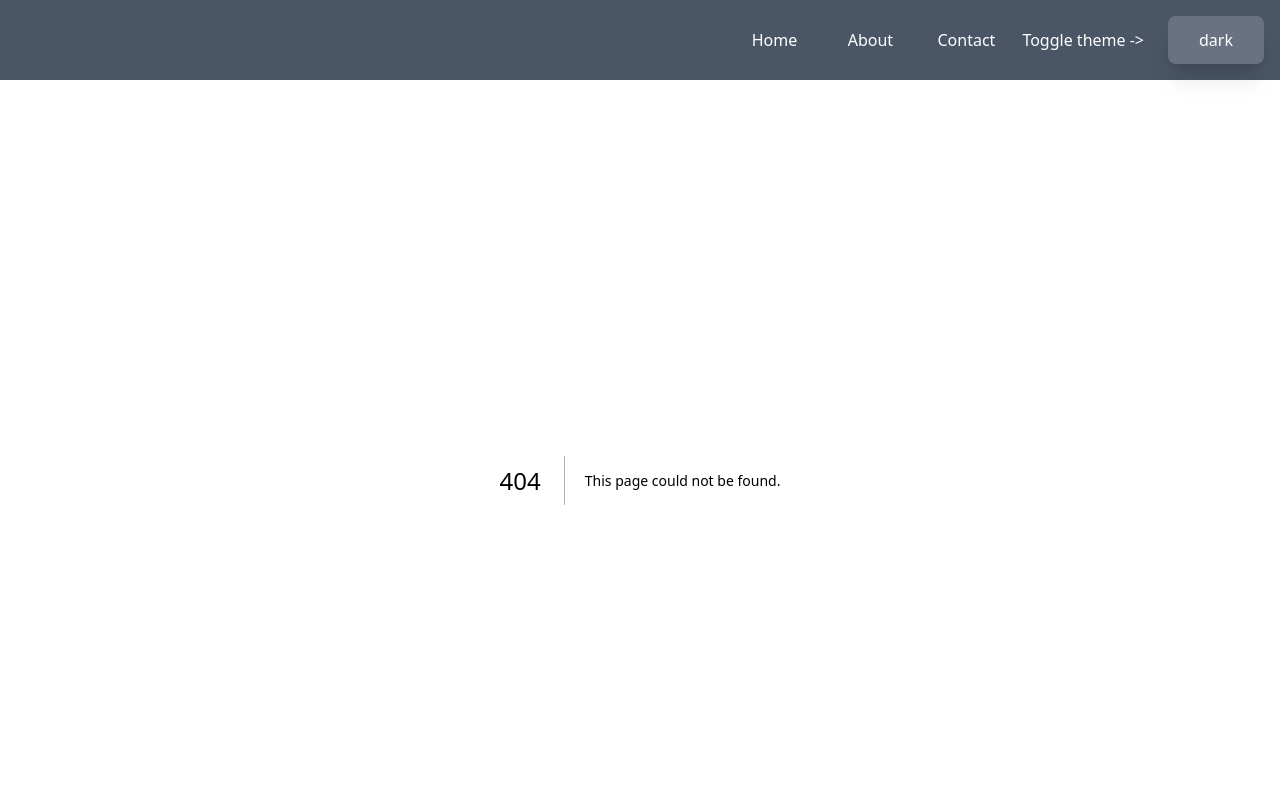
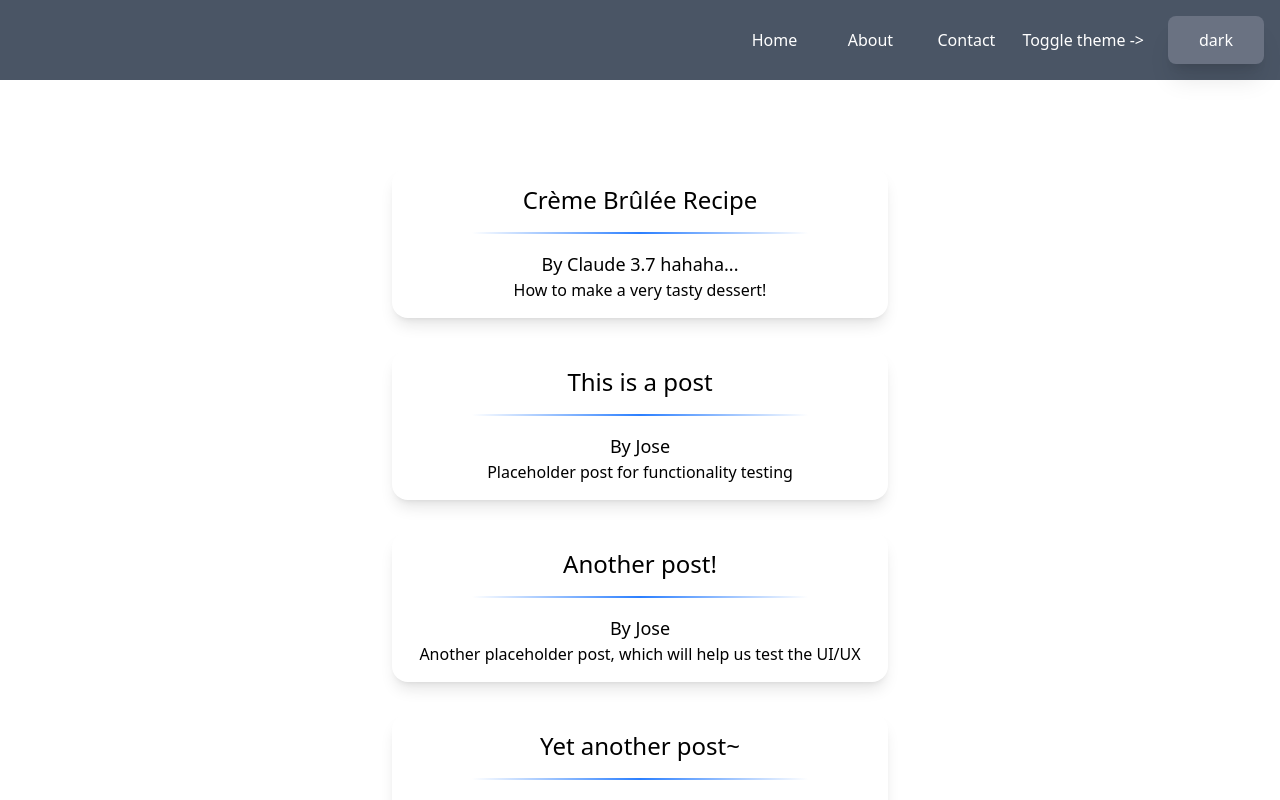
Before and after one commit to Jomapisa/test-app, a Next.js app: page /posts in a window 1280 px wide. Before the commit this address had no page. Shown: the top 800 px of the page. Built offline with nearby package versions, Linux system fonts and the light colour scheme.

Commit message:
created posts page as a server component. Created /data/posts.json

```diff
--- /dev/null
+++ b/data/posts.json
@@ -0,0 +1,26 @@
+{"posts": [
+    {
+        "title": "Crème Brûlée Recipe",
+        "author": "Claude 3.7 hahaha...",
+        "description": "How to make a very tasty dessert!",
+        "content": "Ingredients<br>2 cups heavy cream<br>5 egg yolks<br>1/2 cup granulated sugar, plus extra for topping<br>1 teaspoon vanilla extract<br>Pinch of salt<br>Instructions<br>Preheat oven to 325°F (165°C).<br>In a saucepan, heat cream until it's hot but not boiling.<br>Whisk egg yolks, sugar, and salt in a bowl until well blended.<br>Slowly add the hot cream to the egg mixture, whisking constantly.<br>Stir in vanilla extract.<br>Pour mixture into 4-6 ramekins.<br>Place ramekins in a baking dish and add hot water until it reaches halfway up the sides.<br>Bake for 30-35 minutes until centers are barely set but still jiggly.<br>Cool completely, then refrigerate for at least 2 hours or overnight.<br>Before serving, sprinkle a thin layer of sugar on top and caramelize with a kitchen torch or under a broiler.<br>Enjoy the perfect combination of creamy custard and crisp caramelized topping!"
+    },
+    {
+        "title": "This is a post",
+        "author": "Jose",
+        "description": "Placeholder post for functionality testing",
+        "content": "A car, or an automobile, is a motor vehicle with wheels. Most definitions of cars state that they run primarily on roads, seat one to eight people, have four wheels, and mainly transport people rather than cargo.[1][2] There are around one billion cars in use worldwide.[citation needed]<br><br>The French inventor Nicolas-Joseph Cugnot built the first steam-powered road vehicle in 1769, while the Swiss inventor François Isaac de Rivaz designed and constructed the first internal combustion-powered automobile in 1808. The modern car—a practical, marketable automobile for everyday use—was invented in 1886, when the German inventor Carl Benz patented his Benz Patent-Motorwagen. Commercial cars became widely available during the 20th century. The 1901 Oldsmobile Curved Dash and the 1908 Ford Model T, both American cars, are widely considered the first mass-produced[3][4] and mass-affordable[5][6][7] cars, respectively. Cars were rapidly adopted in the US, where they replaced horse-drawn carriages.[8] In Europe and other parts of the world, demand for automobiles did not increase until after World War II.[9] In the 21st century, car usage is still increasing rapidly, especially in China, India, and other newly industrialised countries."
+    },
+    {
+        "title": "Another post!",
+        "author": "Jose",
+        "description": "Another placeholder post, which will help us test the UI/UX",
+        "content": "In botany, a tree is a perennial plant with an elongated stem, or trunk, usually supporting branches and leaves. In some usages, the definition of a tree may be narrower, e.g., including only woody plants with secondary growth, only plants that are usable as lumber, or only plants above a specified height. But wider definitions include taller palms, tree ferns, bananas, and bamboos.<br><br>Trees are not a monophyletic taxonomic group but consist of a wide variety of plant species that have independently evolved a trunk and branches as a way to tower above other plants to compete for sunlight. The majority of tree species are angiosperms or hardwoods; of the rest, many are gymnosperms or softwoods. Trees tend to be long-lived, some trees reaching several thousand years old. Trees evolved around 400 million years ago, and it is estimated that there are around three trillion mature trees in the world currently."
+    },
+    {
+        "title": "Yet another post~",
+        "author": "Jose",
+        "description": "Lorem impsum dolor sit amet, etc. etc.",
+        "content": "Lorem ipsum dolor sit amet, consectetur adipiscing elit, sed do eiusmod tempor incididunt ut labore et dolore magna aliqua. Ut enim ad minim veniam, quis nostrud exercitation ullamco laboris nisi ut aliquip ex ea commodo consequat. Duis aute irure dolor in reprehenderit in voluptate velit esse cillum dolore eu fugiat nulla pariatur. Excepteur sint occaecat cupidatat non proident, sunt in culpa qui officia deserunt mollit anim id est laborum."
+    }
+]}
--- /dev/null
+++ b/src/app/posts/page.tsx
@@ -0,0 +1,31 @@
+// for now will stay as a server component to meet the requirement. Will change to client and apply the theme later on.
+import { promises as fs } from "fs";
+
+interface PostsType {
+    title: String;
+    author: String;
+    description: String;
+    content: String;
+}
+
+export default async function Posts(){
+
+    const file = await fs.readFile(process.cwd() + "/data/posts.json", "utf-8");
+    const data = JSON.parse(file);
+
+    return(
+        <div  className="min-h-[85vh] w-full px-36 py-18 flex flex-col items-center">
+            {data.posts.map((post: PostsType, i: Number)=>{
+                return(
+                    <div className="rounded-2xl w-1/2 shadow-lg p-4 m-4">
+                        <h2 className="text-center text-2xl">{post.title}</h2>
+                        <div className="mx-16 my-4 h-0.5 bg-gradient-to-r from-blue-300/0 via-blue-500 to-blue-300/0"></div>
+                        <h3 className="text-center text-lg">By {post.author}</h3>
+                        <p className="text-center">{post.description}</p>
+                    </div>
+                );
+            })
+            }
+        </div>
+    )
+}
--- a/src/components/Countdown.tsx
+++ b/src/components/Countdown.tsx
@@ -17,8 +17,6 @@ export default function Clock(props: CountdownPropsType) {
 
     useEffect(() => {
         const intervalId = setInterval(()=>{
-            console.log('huh')
-            console.log(timer)
             setTimer((prevTimer) => {
                 const newTimer = prevTimer - 1;
                 if (newTimer <= 0) {
```
